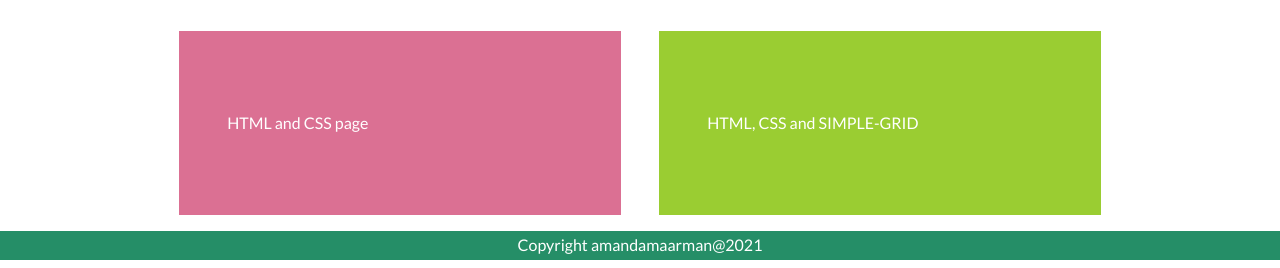
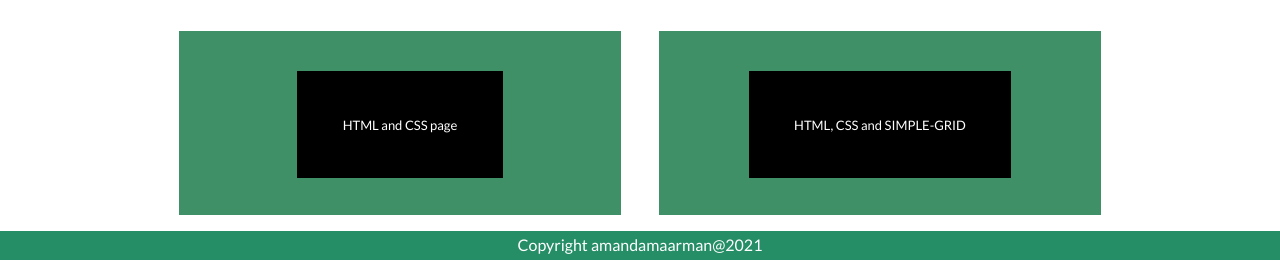
Before and after one commit to amandam2017/basic-webpage, a plain HTML site: page index.html in a window 1280 px wide. Shown: the part 638-906 px from the top of the page. Drawn offline with Linux system fonts and the light colour scheme.

Commit message:
reduced a padding on the landing page links

```diff
--- a/css/my-styles.css
+++ b/css/my-styles.css
@@ -26,16 +26,18 @@ a{
 }
 
 #first-webpage{
-    background-color: palevioletred;
+    background-color:#333447;
     padding: 5em 0;
+    text-align: center;
 }
-#first-webpage:hover a{
+/* #first-webpage:hover a{
     background-color: yellow;
     width: 100%;
-}
+} */
 #second-webpage{
-    background-color: yellowgreen;
+    background-color: #3f8f67;
     padding: 5em 0;
+    text-align: center;
 }
 #first-webpage a,#second-webpage a{
     text-decoration: none;
@@ -69,4 +71,20 @@ a{
     p{
         font-size: 2rem;
     }
+    a{
+        font-size: 13px;
+    }
+    #first-webpage{
+        background-color:#3f8f67;
+        padding: 5em 0;
+    }
+    #second-webpage{
+        background-color: #3f8f67;
+        padding: 5em 0;
+    }
+    #first-webpage a,#second-webpage a{
+        text-decoration: none;
+        padding: 3.5em;
+        background-color: black;
+    }
 }
```
